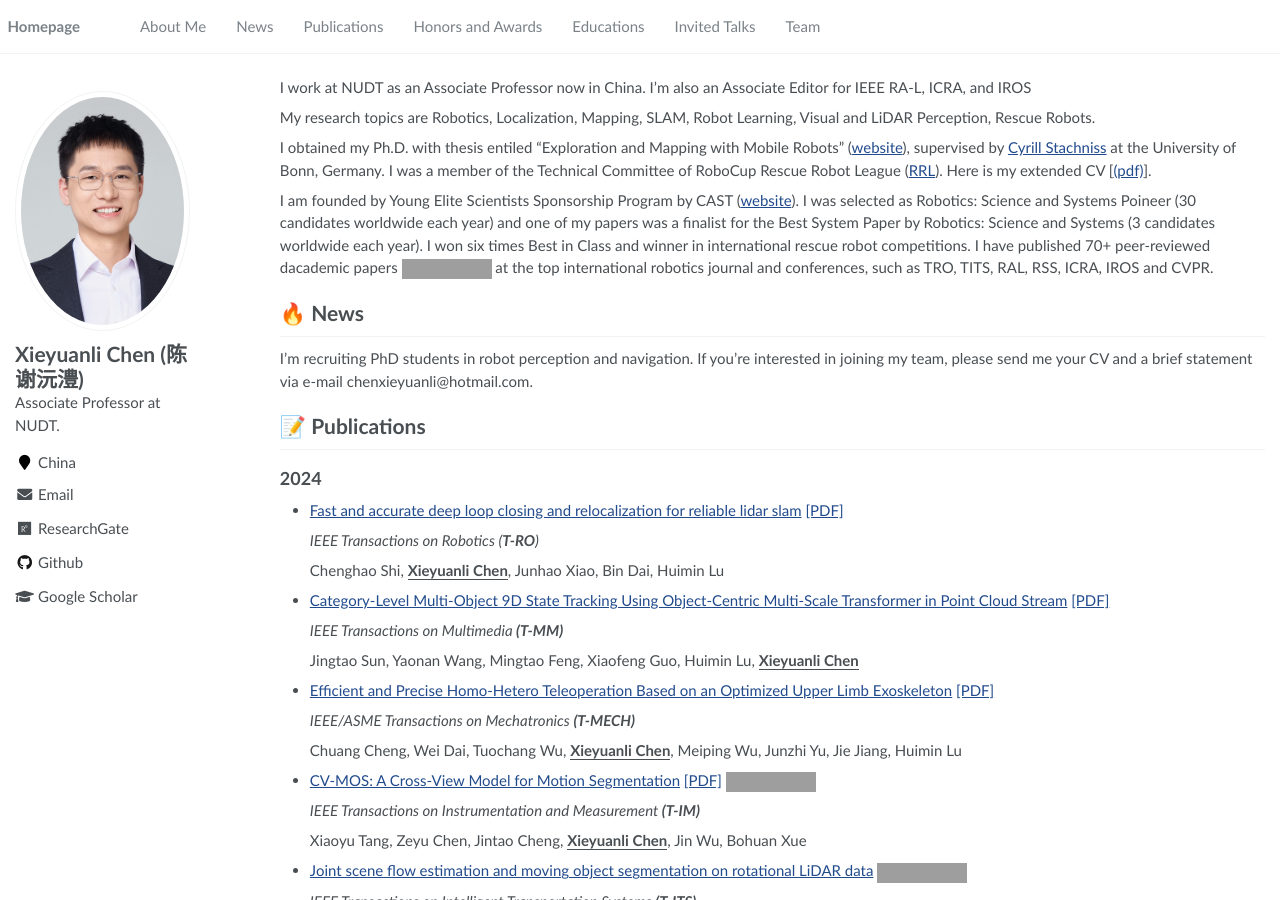
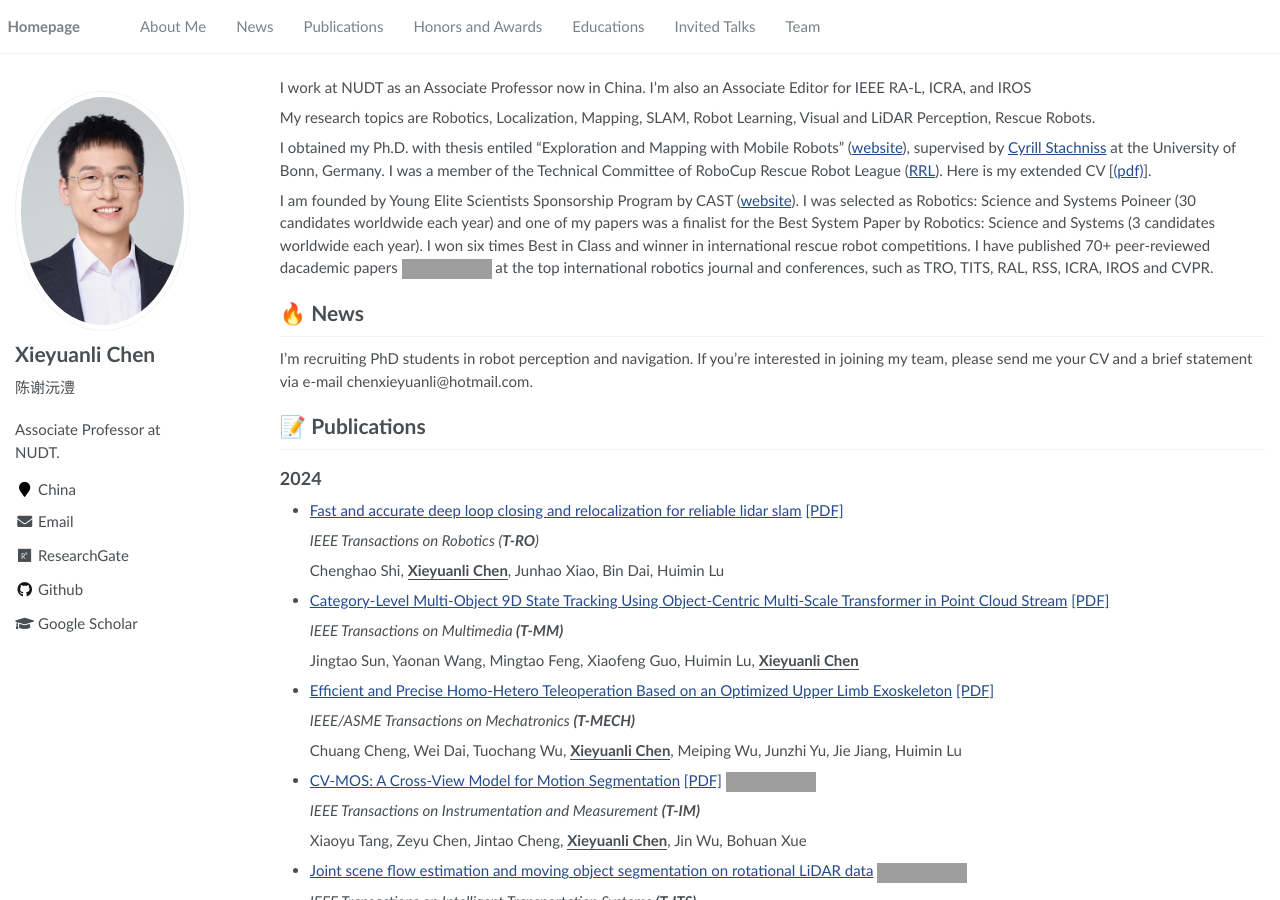
Before and after one commit to shenyehui/my-home, a Jekyll site: the page built from _pages/about.md, in a window 1280 px wide and 900 px high. Built offline with Jekyll 4.4.1, drawn with Linux system fonts in a browser that asks for light colours; part of the change alters nothing that is shown; grey boxes are pictures that could not be loaded.

```diff
--- a/_config.yml
+++ b/_config.yml
@@ -6,7 +6,7 @@
 # `jekyll serve`. If you change this file, please restart the server process.
 
 # Site Settings
-title                    : "Xieyuanli Chen (陈谢沅澧)"
+title                    : "Xieyuanli Chen"
 description              : "Associate Professor at NUDT."
 repository               : "shenyehui/my-home"
 google_scholar_stats_use_cdn : true
@@ -22,9 +22,9 @@ baidu_site_verification  : code-ZxFK3f4pfb
 
 # Site Author
 author:
-  name             : "Xieyuanli Chen (陈谢沅澧)"
+  name             : "Xieyuanli Chen"
   avatar           : "images/my-photo-new.png"
-  bio              : #"NUDT"
+  bio              : "陈谢沅澧"
   location         : "China"
   employer         :
   pubmed           :
```
